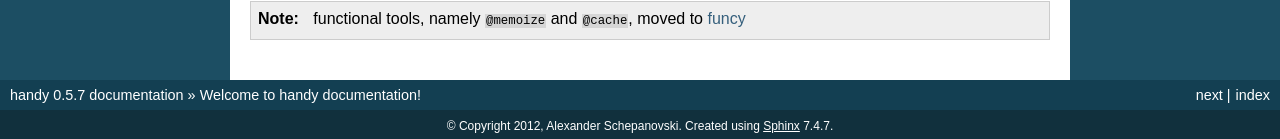
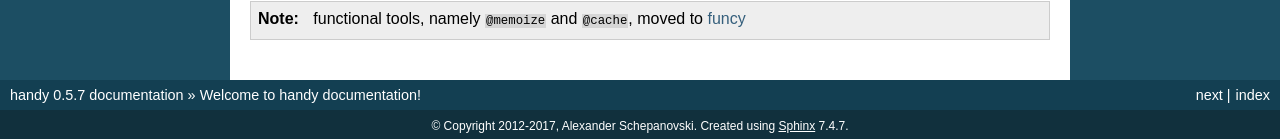
Before and after one commit to Suor/handy, a Sphinx documentation site: the page built from docs/index.rst, in a window 1280 px wide. Shown: the part 1118-1257 px from the top of the page. Built offline with Sphinx 7.4.7, drawn with Linux system fonts in a browser that asks for light colours.

Commit message:
Update copyright years

```diff
--- a/docs/conf.py
+++ b/docs/conf.py
@@ -46,7 +46,7 @@ master_doc = 'index'
 
 # General information about the project.
 project = u'handy'
-copyright = u'2012, Alexander Schepanovski'
+copyright = u'2012-2017, Alexander Schepanovski'
 
 # The version info for the project you're documenting, acts as replacement for
 # |version| and |release|, also used in various other places throughout the
```
Also changed, not shown: 1 other file.
